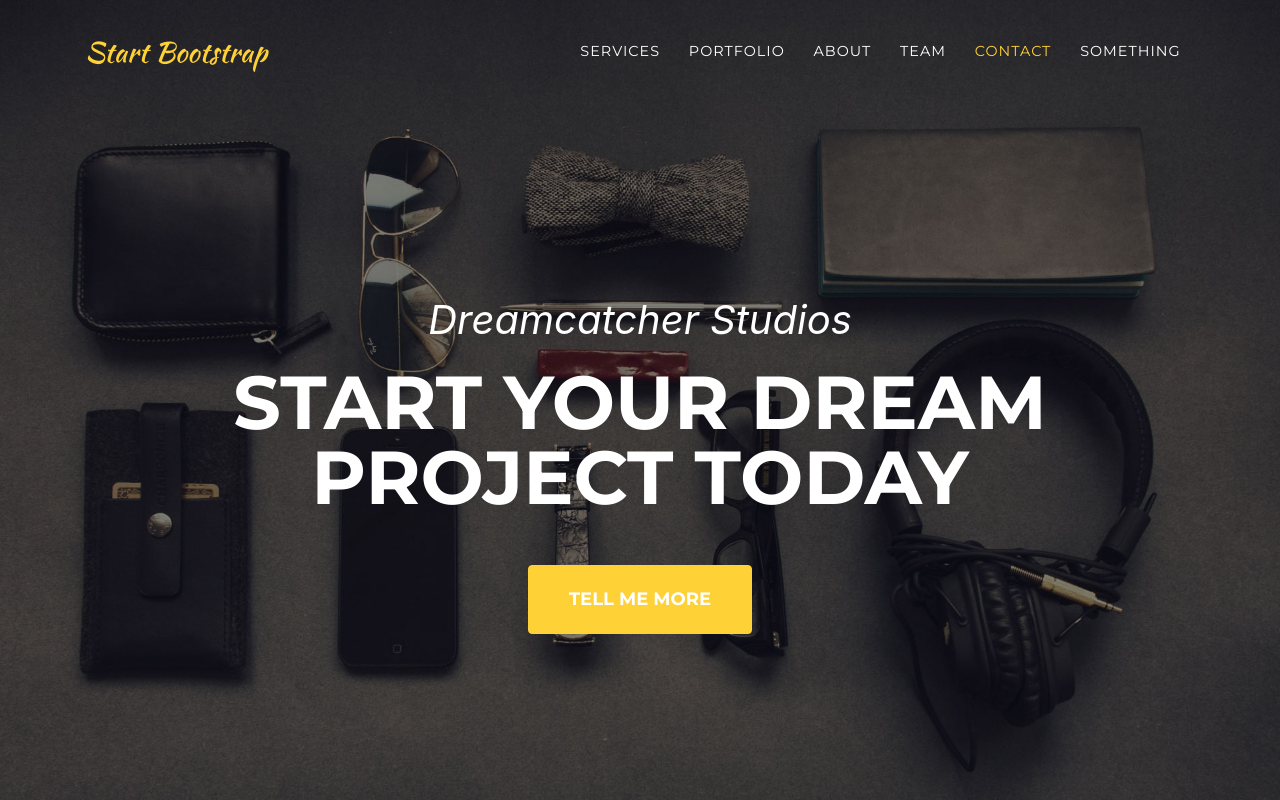
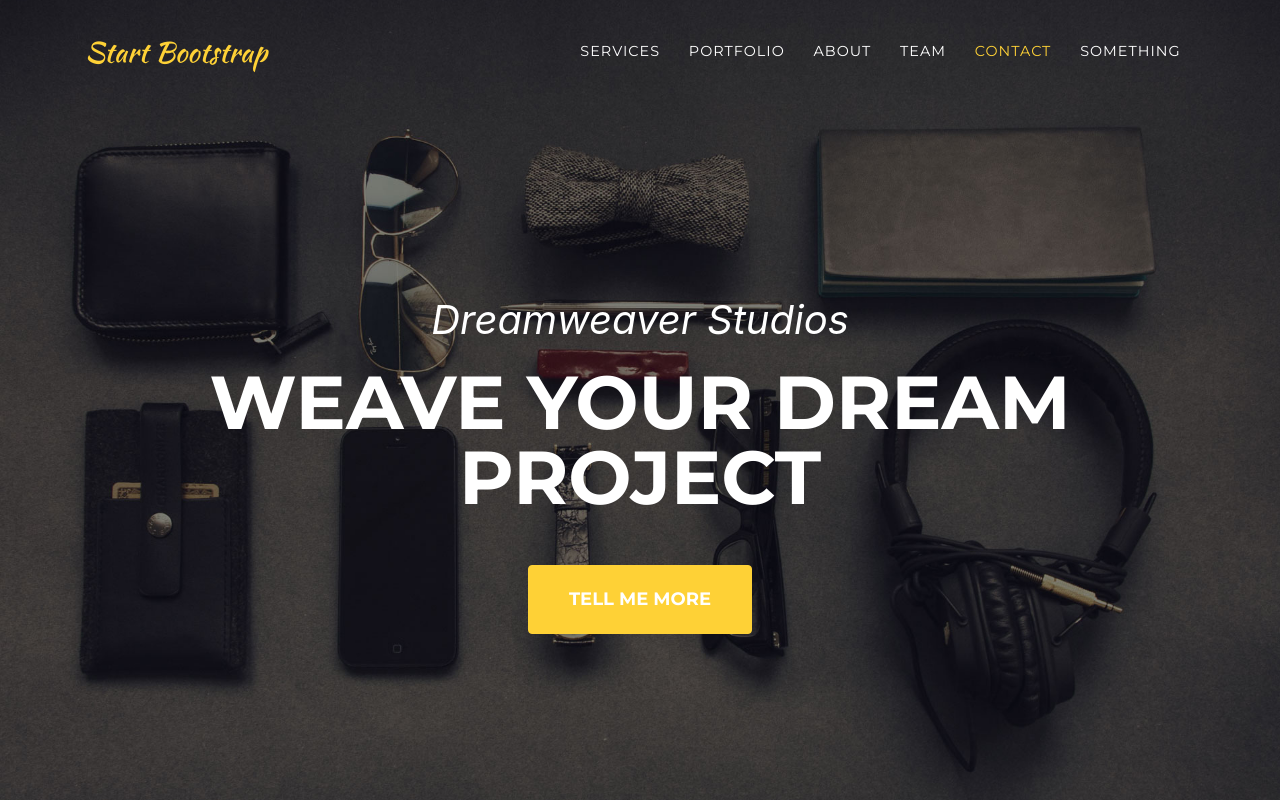
Before and after one commit to zmarkan/circleci-demo, a website: page index.html in a window 1280 px wide. Shown: the top 800 px of the page. Drawn offline with nearby package versions, Linux system fonts and the light colour scheme; a web font is replaced by a local one.

Commit message:
Fix issues

```diff
--- a/index.html
+++ b/index.html
@@ -64,8 +64,8 @@
   <header class="masthead">
     <div class="container">
       <div class="intro-text">
-        <div class="intro-lead-in">Dreamcatcher Studios</div>
-        <div class="intro-heading text-uppercase">Start Your Dream Project Today</div>
+        <div class="intro-lead-in">Dreamweaver Studios</div>
+        <div class="intro-heading text-uppercase">Weave Your Dream Project</div>
         <a class="btn btn-primary btn-xl text-uppercase js-scroll-trigger" href="#services">Tell Me More</a>
       </div>
     </div>
```
